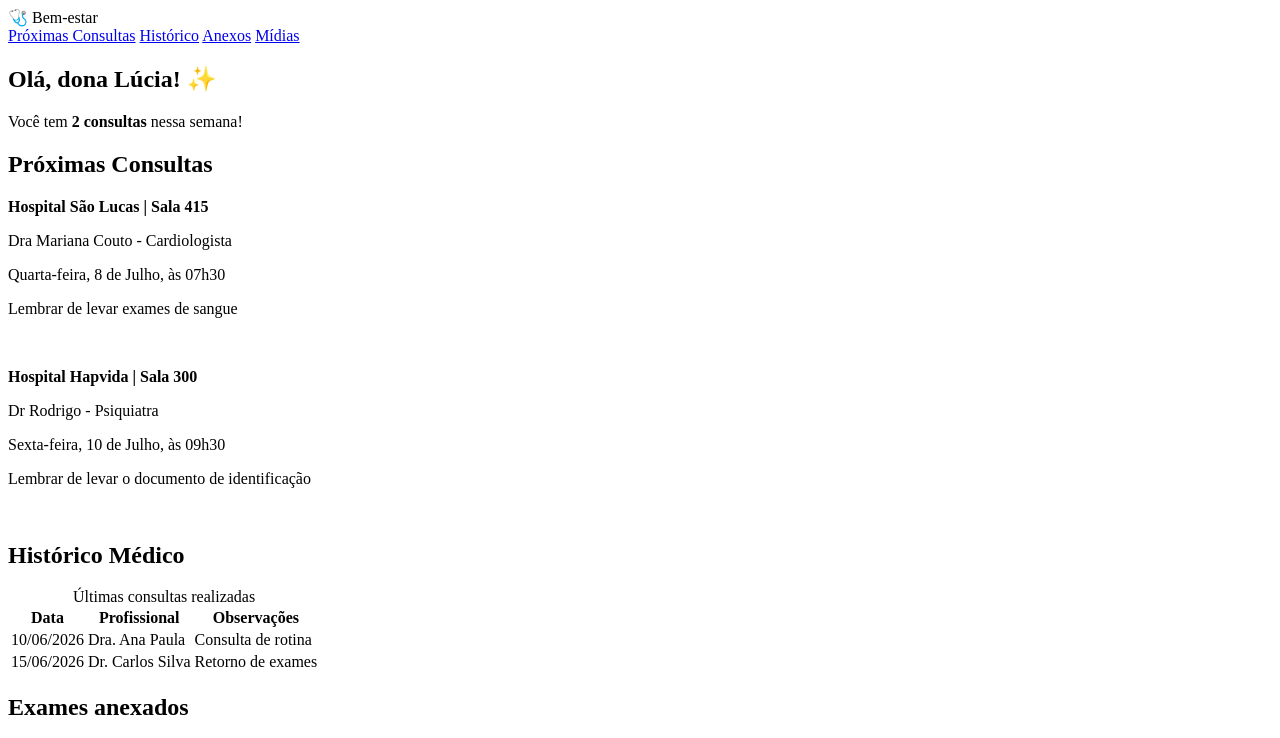
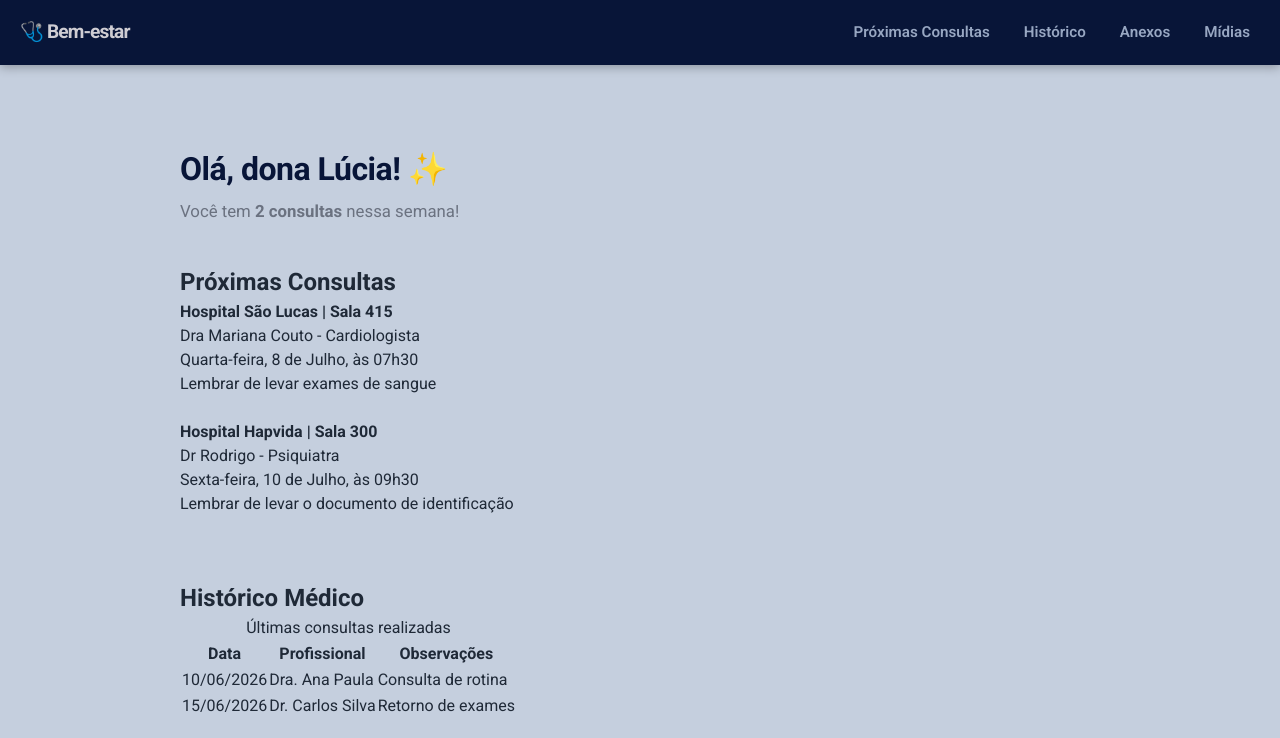
Before and after one commit to n4zare4lmeida/bem-estar, a plain HTML site: page index.html in a window 1280 px wide. Shown: the top 738 px of the page. Drawn offline with Linux system fonts and the light colour scheme.

Commit message:
adicionei novas regras de estilo css

```diff
--- a/index.html
+++ b/index.html
@@ -1,13 +1,16 @@
 <!doctype html>
 <html lang="pt-BR">
   <head>
-    <meta charset="UTF-8"/>
-    <meta name="viewport" content="width=device-width initial-scale=1.0"/>
+    <meta charset="UTF-8" />
+    <meta name="viewport" content="width=device-width initial-scale=1.0" />
     <title>Minhas Consultas | Organizador Médico</title>
-    <link rel="stylesheet" href="styles.css"/>
-    <link rel="preconnect" href="https://fonts.googleapis.com">
-    <link rel="preconnect" href="https://fonts.gstatic.com" crossorigin>
-    <link href="https://fonts.googleapis.com/css2?family=Roboto:ital,wght@0,100..900;1,100..900&display=swap" rel="stylesheet">
+    <link rel="stylesheet" href="styles.css" />
+    <link rel="preconnect" href="https://fonts.googleapis.com" />
+    <link rel="preconnect" href="https://fonts.gstatic.com" crossorigin />
+    <link
+      href="https://fonts.googleapis.com/css2?family=Roboto:ital,wght@0,100..900;1,100..900&display=swap"
+      rel="stylesheet"
+    />
 
     <style>
       /* CSS entra aqui na próxima aula */
@@ -16,7 +19,7 @@
 
   <body>
     <header class="topo">
-        <div class="logo">🩺 Bem-estar </div>
+      <div class="logo">🩺 Bem-estar</div>
       <nav aria-label="principal">
         <a href="#proximas">Próximas Consultas</a>
         <a href="#historico">Histórico</a>
@@ -36,23 +39,29 @@
         <article class="consulta">
           <p><strong>Hospital São Lucas | Sala 415</strong></p>
           <p>Dra Mariana Couto - Cardiologista</p>
-                <time datetime="2026-07-08T07:30">Quarta-feira, 8 de Julho, às 07h30</time>
+          <time datetime="2026-07-08T07:30"
+            >Quarta-feira, 8 de Julho, às 07h30</time
+          >
           <p class="lembrete">Lembrar de levar exames de sangue</p>
         </article>
-            <br>
+        <br />
         <article class="consulta">
           <p><strong>Hospital Hapvida | Sala 300</strong></p>
           <p>Dr Rodrigo - Psiquiatra</p>
-                <time datetime="2026-07-10T09:30"> Sexta-feira, 10 de Julho, às 09h30</time>
+          <time datetime="2026-07-10T09:30">
+            Sexta-feira, 10 de Julho, às 09h30</time
+          >
           <p class="lembrete">Lembrar de levar o documento de identificação</p>
         </article>
       </section>
-        <br>
+      <br />
       <!-- HISTÓRICO -->
       <section id="historico" aria-labelledby="t-historico">
         <h2 id="t-historico">Histórico Médico</h2>
         <table>
-                <caption>Últimas consultas realizadas</caption>
+          <caption>
+            Últimas consultas realizadas
+          </caption>
           <thead>
             <tr>
               <th scope="col">Data</th>
@@ -95,26 +104,30 @@
             src="imagens/logo.png"
             alt="Imagem que define a fachada da clínica"
             width="300"
-                    height="200"/>
+            height="200"
+          />
 
           <img
             src="https://plus.unsplash.com/premium_photo-1664392439710-c706f3e39024?q=80&w=446&auto=format&fit=crop&ixlib=rb-4.1.0&ixid=M3wxMjA3fDB8MHxwaG90by1wYWdlfHx8fGVufDB8fHx8fA%3D%3D"
             alt="Imagem de remédios diversos"
             width="200"
-                    height="200"/>
+            height="200"
+          />
         </p>
 
         <h3>Instruções em vídeo</h3>
         <h4>Como chegar à nossa unidade</h4>
         <video controls width="300">
-                    <source src="videos/Characters_Peach.webm" type="video/webm"/>
+          <source src="videos/Characters_Peach.webm" type="video/webm" />
           Seu navegador não suporta a reprodução de vídeo.
         </video>
 
         <h4>Orientações gerais de saúde</h4>
         <video controls width="300">
-                    <source src="https://cdn.pixabay.com/video/2019/02/23/21617-319452308_tiny.mp4"
-                    type="video/mp4"/>
+          <source
+            src="https://cdn.pixabay.com/video/2019/02/23/21617-319452308_tiny.mp4"
+            type="video/mp4"
+          />
 
           Seu navegador não suporta a reprodução de vídeo.
         </video>
@@ -125,14 +138,18 @@
           height="225"
           src="https://www.youtube.com/embed/9q7WaQqtWK4?si=-jbythXXavxyCezz"
           title="Orientações do príncipe Drauzio Varella"
-                    allowfullscreen></iframe>
+          allowfullscreen
+        ></iframe>
 
         <h3>Instruções em Áudio</h3>
 
         <h4>Mensagem de boas-vindas do médico</h4>
         <p>
           <audio controls>
-                        <source src="audios/Crazy - Patrick Patrikios.mp3" type="audio/mpeg"/>
+            <source
+              src="audios/Crazy - Patrick Patrikios.mp3"
+              type="audio/mpeg"
+            />
 
             Seu navegador não suporta reprodução de áudio.
           </audio>
@@ -141,7 +158,10 @@
         <h4>Podcast sobre bem estar da internet</h4>
         <p>
           <audio controls>
-                        <source src="https://www.w3schools.com/html/horse.mp3" type="audio/mpeg"/>
+            <source
+              src="https://www.w3schools.com/html/horse.mp3"
+              type="audio/mpeg"
+            />
 
             Seu navegador não suporta reprodução de áudio.
           </audio>
@@ -154,21 +174,22 @@
         <form
           action="mailto:lembretes@bemestar.app"
           method="post"
-                        enctype="text/plain">
-
+          enctype="text/plain"
+        >
           <p>
-                            <label for="email">Seu e-mail</label> <br>
+            <label for="email">Seu e-mail</label> <br />
 
             <input
               id="email"
               name="email"
               type="email"
               required
-                                placeholder="voce@exemplo.com" />
+              placeholder="voce@exemplo.com"
+            />
           </p>
 
           <p>
-                            <label for="quando">Quando avisar</label> <br>
+            <label for="quando">Quando avisar</label> <br />
 
             <select id="quando" name="quando">
               <option>24h antes</option>
--- a/styles.css
+++ b/styles.css
@@ -6,4 +6,101 @@
 
 :root {
   /* Define a cor azul escura e armazena na variável --azul-profundo */
-  --azul-profundo: #051428;}
+  --azul-profundo: #081538;
+  /* Define o azul padrão para links e destaques */
+  --azul-suave: #3a86ff;
+  /* Define uma variação de azul mais escura para usar quando o mouse passar por cima */
+  --azul-hover: #2563eb;
+  /* Define a cor verde para mensagens de sucesso ou confirmação */
+  --verde-vida: #2bb673;
+  /* Define a cor cinza bem clara para o fundo da página inteira */
+  --bg: #c5cfde;
+  /* Define a cor branca para o fundo dos blocos/cartões de conteúdo */
+  --card: #ffffff;
+  /* Define a cor cinza-escura padrão para os textos principais */
+  --texto: #1f2937;
+  /* Define um cinza mais claro para textos secundários ou menos importantes */
+  --texto-fraco: #6b7280;
+  /* Define a cor cinza bem suave para as linhas de borda e divisórias */
+  --borda: #e5e7eb;
+  /* Define o tamanho padrão do arredondamento dos cantos (12 pixels) */
+  --raio: 12px;
+  /* Cria uma combinação de duas sombras para dar um efeito de profundidade suave e moderno */
+  --sombra: 0 4px 12px rgba(15, 23, 42, 0.04), 0 1px 4px rgba(15, 23, 42, 0.02);
+  /* Define uma regra de transição padrão de 0.2 segundos com aceleração suave */
+  --transicao: all 0.2s ease-in-out;
+}
+
+* {
+  box-sizing: border-box;
+  margin: 0;
+  padding: 0;
+}
+
+body {
+  font-family: "Roboto", sans-serif;
+  color: var(--texto);
+  background-color: var(--bg);
+  line-height: 1.5;
+  -webkit-font-smoothing: antialiased;
+}
+
+.topo {
+  background: var(--azul-profundo);
+  color: #ffffff;
+  padding: 18px 20px;
+  display: flex;
+  align-items: center;
+  justify-content: space-between;
+  box-shadow: 0 2px 10px rgba(0, 0, 0, 0.3);
+}
+
+.topo .logo {
+  font-weight: 700;
+  font-size: 1.2rem;
+  letter-spacing: -0.9px;
+  color: #f6f1f1d6;
+}
+
+.topo nav a {
+  color: #98a7c2;
+  margin-left: 10px;
+  text-decoration: none;
+  font-weight: 600;
+  font-size: 0.95rem;
+  transition: var(--transicao);
+  padding: 6px 10px;
+  border-radius: 6px;
+}
+
+.topo nav a:hover {
+  color: #ffffff;
+  background: rgba(255, 255, 255, 0.1);
+}
+
+.topo nav a:focus-visible {
+  outline: 2px solid var(--azul-suave);
+  outline-offset: 2px;
+}
+
+main {
+  max-width: 960px;
+  margin: 0 auto;
+  padding: 40px 20px 80px;
+}
+
+.saudacao h1 {
+  font-size: 2rem;
+  color: var(--azul-profundo);
+  letter-spacing: -0.5px;
+}
+
+.saudacao p {
+  color: var(--texto-fraco);
+  margin-top: 6px;
+  font-size: 1.05rem;
+}
+
+main > section {
+  margin-top: 40px;
+}
```
Lines whose indentation alone changed are shown as unchanged.
